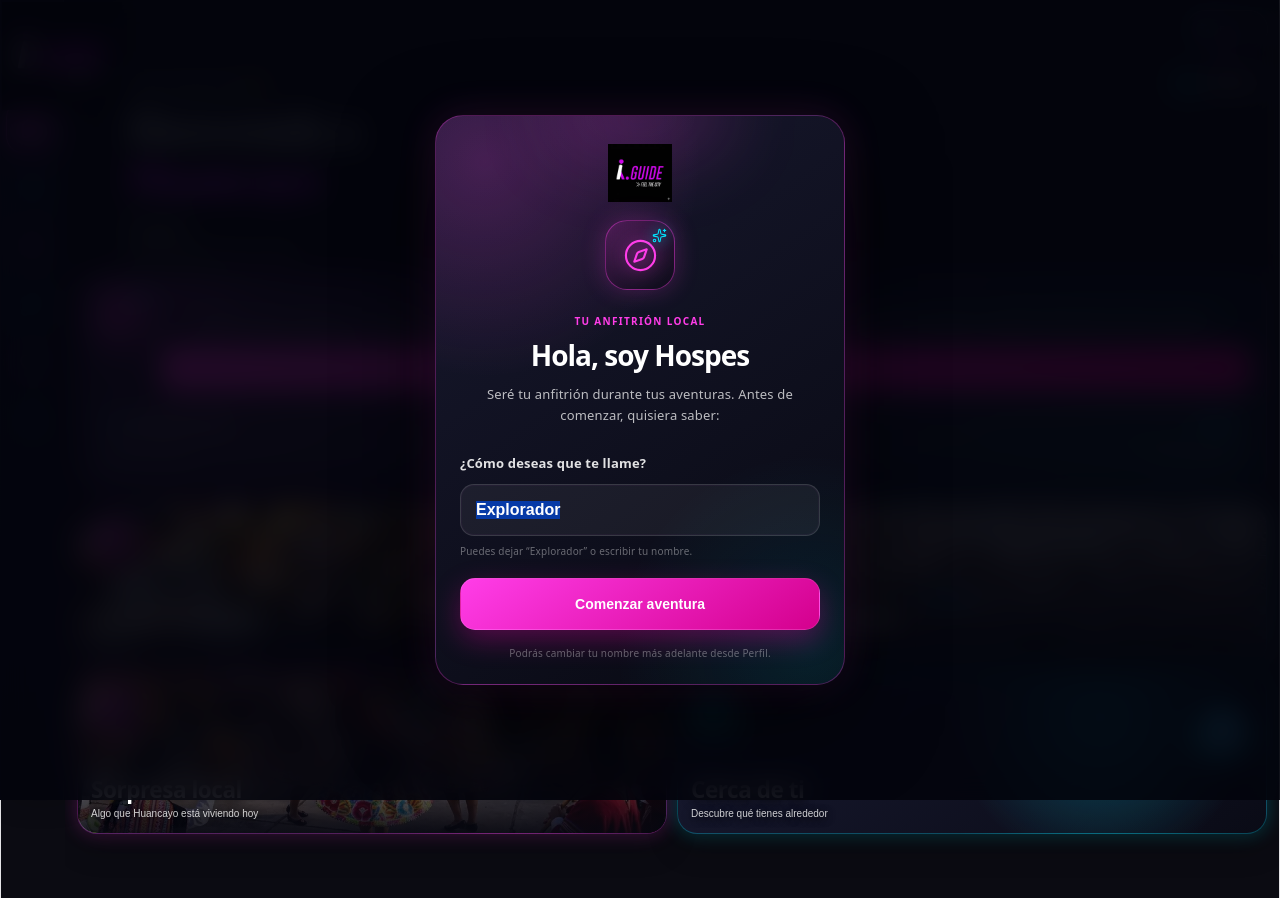
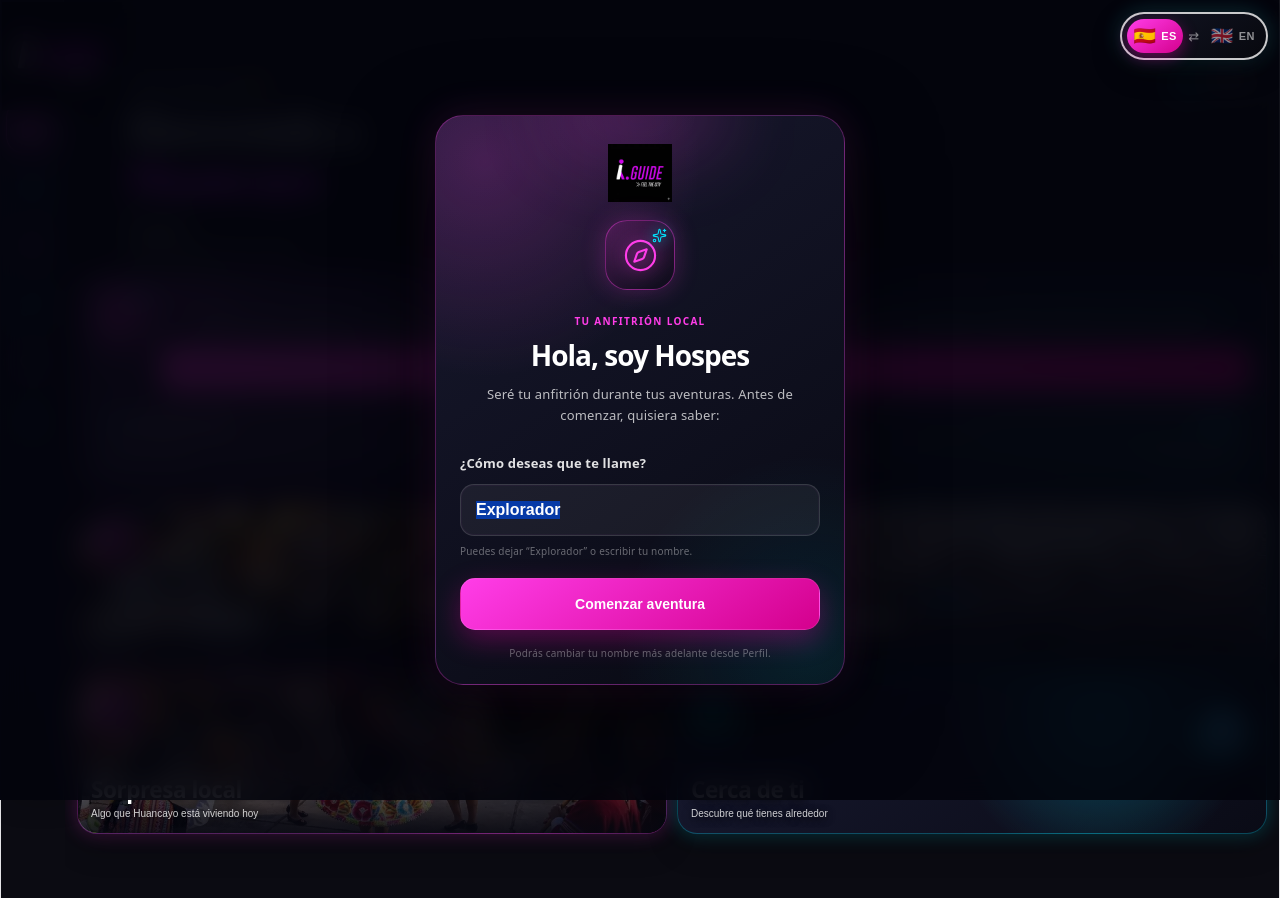
Before and after one commit to tridiprint2020/iguide-frontend, a React (Vite) app: page / in a window 1280 px wide. Built offline with nearby package versions, Linux system fonts and the light colour scheme; no server answers.

Commit message:
fix: hacer visible el selector de idioma

```diff
--- a/src/components/LanguageToggle.tsx
+++ b/src/components/LanguageToggle.tsx
@@ -1,7 +1,3 @@
-import {
-  Languages,
-} from "lucide-react";
-
 import {
   useTranslation,
 } from "react-i18next";
@@ -50,72 +46,98 @@ function LanguageToggle() {
       title={accessibleLabel}
       style={{
         position: "fixed",
-        top: "max(10px, env(safe-area-inset-top))",
+        top: "max(12px, env(safe-area-inset-top))",
         right: "12px",
-        zIndex: 12000,
-        minWidth: "78px",
-        minHeight: "38px",
+        zIndex: 110000,
+        minWidth: "148px",
+        minHeight: "48px",
         boxSizing: "border-box",
         display: "inline-flex",
         alignItems: "center",
         justifyContent: "center",
-        gap: "7px",
-        padding: "7px 10px",
+        gap: "5px",
+        padding: "5px",
         borderRadius: "999px",
         border:
-          "1px solid rgba(255,255,255,0.20)",
+          "2px solid rgba(255,255,255,0.78)",
         background:
-          "linear-gradient(145deg, rgba(20,22,37,0.94), rgba(7,8,14,0.96))",
+          "linear-gradient(145deg, rgba(20,22,37,0.98), rgba(7,8,14,0.99))",
         color: "#FFFFFF",
         boxShadow:
-          "0 8px 24px rgba(0,0,0,0.32), 0 0 16px rgba(66,232,245,0.08)",
-        backdropFilter: "blur(12px)",
+          "0 10px 28px rgba(0,0,0,0.48), 0 0 22px rgba(66,232,245,0.20)",
+        backdropFilter: "blur(16px)",
         cursor: "pointer",
       }}
     >
-      <Languages
-        size={15}
-        color="#42E8F5"
-        strokeWidth={2}
-      />
-
       <span
         aria-hidden="true"
         style={{
           display: "inline-flex",
           alignItems: "center",
-          gap: "4px",
-          fontSize: "9px",
+          gap: "5px",
+          width: "100%",
+          fontSize: "11px",
           fontWeight: 900,
-          letterSpacing: "0.06em",
+          letterSpacing: "0.04em",
         }}
       >
-        <b
+        <span
           style={{
+            flex: 1,
+            minHeight: "34px",
+            display: "inline-flex",
+            alignItems: "center",
+            justifyContent: "center",
+            gap: "5px",
+            borderRadius: "999px",
             color: isEnglish
-              ? "rgba(255,255,255,0.42)"
-              : "#FF65DF",
+              ? "rgba(255,255,255,0.55)"
+              : "#FFFFFF",
+            background: isEnglish
+              ? "transparent"
+              : "linear-gradient(145deg, #FF3DE8, #D4008D)",
+            boxShadow: isEnglish
+              ? "none"
+              : "0 5px 15px rgba(255,0,184,0.34)",
           }}
         >
-          ES
-        </b>
+          <span style={{ fontSize: "18px" }}>🇪🇸</span>
+          <b>ES</b>
+        </span>
+
         <span
           style={{
             color:
-              "rgba(255,255,255,0.28)",
+              "rgba(255,255,255,0.50)",
+            fontSize: "13px",
           }}
         >
-          |
+          ⇄
         </span>
-        <b
+
+        <span
           style={{
+            flex: 1,
+            minHeight: "34px",
+            display: "inline-flex",
+            alignItems: "center",
+            justifyContent: "center",
+            gap: "5px",
+            borderRadius: "999px",
             color: isEnglish
-              ? "#42E8F5"
-              : "rgba(255,255,255,0.42)",
+              ? "#061014"
+              : "rgba(255,255,255,0.55)",
+            background: isEnglish
+              ? "linear-gradient(145deg, #42E8F5, #00BFD1)"
+              : "transparent",
+            boxShadow: isEnglish
+              ? "0 5px 15px rgba(66,232,245,0.30)"
+              : "none",
           }}
         >
-          EN
-        </b>
+          <span style={{ fontSize: "18px" }}>🇬🇧</span>
+          <b>EN</b>
+        </span>
       </span>
     </button>
   );
```
